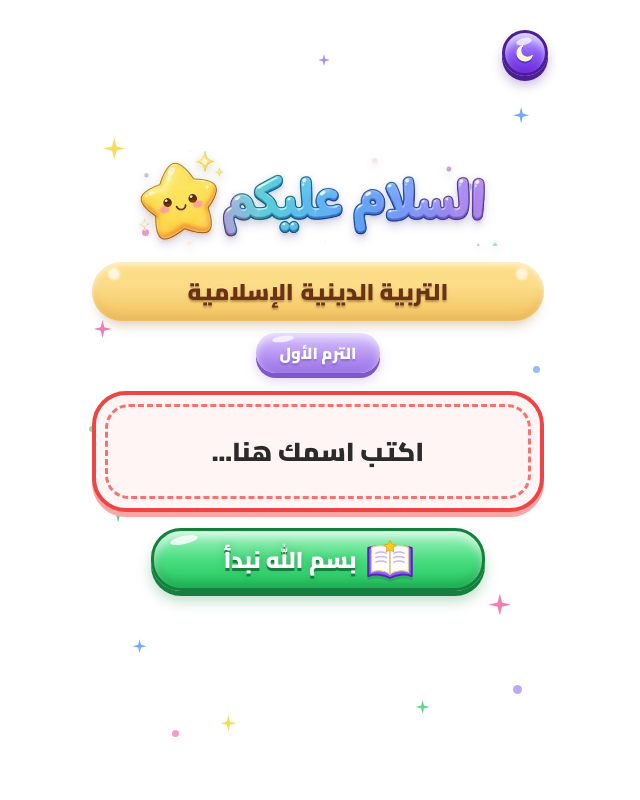
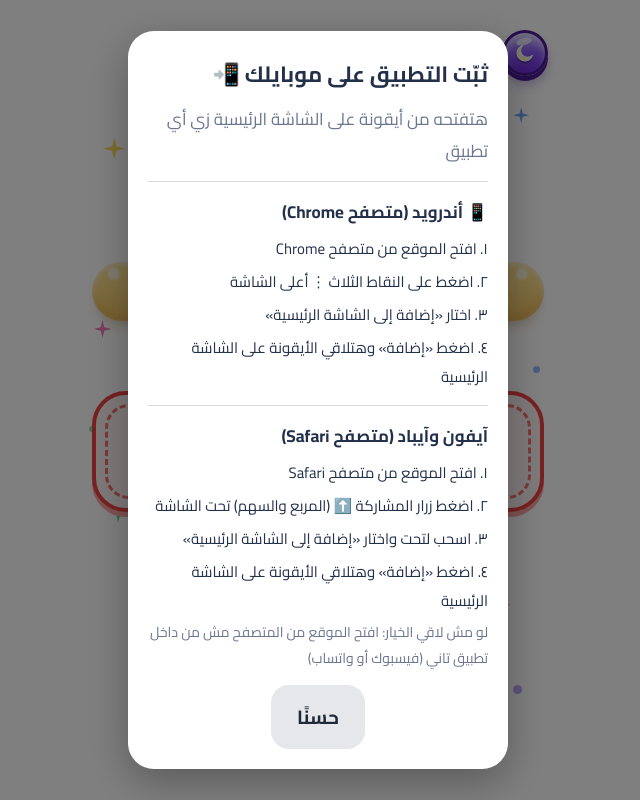
Before and after one commit to Smartlearning123/islam-pri1-tr1, a plain HTML site: page index.html in a window 1280 px wide. Shown: the whole page, without its empty margins (322-962 px from the left). Drawn offline with Linux system fonts and the light colour scheme; a web font is replaced by a local one.

Commit message:
Add files via upload

```diff
--- a/index.html
+++ b/index.html
@@ -483,6 +483,21 @@ button:focus-visible{outline:4px solid #3b82f6;outline-offset:2px}
 .btn.fbb{background:#1877f2;box-shadow:0 4px 0 #1257b5}.pt{border:0!important;background:linear-gradient(180deg,var(--l,#fff),var(--c))!important;border-radius:24px!important;box-shadow:0 5px 0 var(--d,#999),0 10px 16px rgba(0,0,0,.12)!important}.pt b,.pt span{color:#fff!important;text-shadow:0 2px 0 rgba(0,0,0,.18)}.pw{color:var(--ink)}.wq{border:2px solid #ffd3da!important;border-radius:22px!important;box-shadow:0 4px 0 #ffc2cc}.wq em{color:#e0405a}.pbs{flex-direction:row;gap:12px}.pbs .btn{flex:1;border-radius:999px!important;font-size:17px;color:#fff}#prt{background:linear-gradient(180deg,#b79bfd,#7c3aed)!important;box-shadow:0 5px 0 #5b21b6!important}.fbb{background:linear-gradient(180deg,#8fcbff,#3b82f6)!important;box-shadow:0 5px 0 #1d4ed8!important}
 .ann{border:3px solid #f59e0b;background:var(--card);color:var(--ink);border-radius:16px;padding:10px 12px;font-weight:700;text-align:center;margin:0 0 12px;white-space:pre-line}
 </style>
+<style id="insCss">
+.ivo{position:fixed;inset:0;background:rgba(0,0,0,.5);z-index:95;display:flex;align-items:center;justify-content:center;padding:20px;font-family:'Cairo','Segoe UI',Tahoma,sans-serif}
+.ivc{background:var(--card,#fff);color:var(--ink,#23304a);border-radius:26px;padding:22px 20px 20px;width:100%;max-width:380px;box-shadow:0 12px 40px rgba(0,0,0,.3);text-align:right;max-height:94vh;overflow:auto;font-family:inherit;direction:rtl}
+.ivc h2{margin:0 0 8px;font-size:22px}
+.ivc h3{margin:0 0 6px;font-size:17px}
+.ivc p{margin:0 0 12px;font-size:17px;color:var(--soft,#5b6680)}
+.ivc p.ist{margin:0 0 4px;font-size:15px;color:var(--ink,#23304a)}
+.ivc p.itp{font-size:14px;margin:4px 0 0}
+.ivc hr{border:0;border-top:1px solid rgba(128,128,128,.3);margin:14px 0}
+.ivb{display:block;border:0;border-radius:18px;padding:14px 26px;font:inherit;font-size:19px;font-weight:700;cursor:pointer;margin:14px auto 0;text-align:center;background:#e5e7eb;color:#1f2937}
+.ic.ic-in{background:linear-gradient(180deg,#93c5fd,#3b82f6 50%,#1d4ed8);border-color:#1e3a8a;box-shadow:inset 0 5px 7px rgba(255,255,255,.5),0 5px 0 #1e3a8a,0 9px 12px rgba(30,58,138,.3)}
+.ic.ic-in:active{box-shadow:inset 0 5px 7px rgba(255,255,255,.5),0 1px 0 #1e3a8a}
+.ic.wlin{position:absolute;top:100px;left:max(12px,calc(50% - 248px));width:46px;height:46px;margin:0;z-index:5}
+.ic.wlin svg{width:22px;height:22px}
+</style>
 </head>
 <body>
 <div id="app"></div>
@@ -887,5 +902,46 @@ document.addEventListener('click',e=>{
  });
 })();
 </script>
+<script>
+/* نافذة خطوات إضافة التطبيق للشاشة الرئيسية: مرة في اليوم، من غير تثبيت ولا ملفات إضافية */
+(function(){
+ var KEY='inst_day';
+ function steps(){
+  if(document.querySelector('.ivo')||document.querySelector('.rv'))return false;
+  var ios=/iphone|ipad|ipod/i.test(navigator.userAgent)||(navigator.platform==='MacIntel'&&navigator.maxTouchPoints>1);
+  var L=function(a){return a.map(function(t,i){return '<p class="ist">'+'١٢٣٤'[i]+'. '+t+'</p>'}).join('')};
+  var A='<h3>📱 أندرويد (متصفح Chrome)</h3>'+L(['افتح الموقع من متصفح Chrome','اضغط على النقاط الثلاث ⋮ أعلى الشاشة','اختار «إضافة إلى الشاشة الرئيسية»','اضغط «إضافة» وهتلاقي الأيقونة على الشاشة الرئيسية']);
+  var I='<h3>آيفون وآيباد (متصفح Safari)</h3>'+L(['افتح الموقع من متصفح Safari','اضغط زرار المشاركة ⬆️ (المربع والسهم) تحت الشاشة','اسحب لتحت واختار «إضافة إلى الشاشة الرئيسية»','اضغط «إضافة» وهتلاقي الأيقونة على الشاشة الرئيسية']);
+  var d=document.createElement('div');d.className='ivo';d.setAttribute('role','dialog');d.setAttribute('aria-modal','true');
+  d.innerHTML='<div class="ivc"><h2>ثبّت التطبيق على موبايلك 📲</h2><p>هتفتحه من أيقونة على الشاشة الرئيسية زي أي تطبيق</p><hr>'+(ios?I+'<hr>'+A:A+'<hr>'+I)+'<p class="itp">لو مش لاقي الخيار: افتح الموقع من المتصفح مش من داخل تطبيق تاني (فيسبوك أو واتساب)</p><button type="button" class="ivb" id="ivx">حسنًا</button></div>';
+  document.body.appendChild(d);
+  d.querySelector('#ivx').onclick=function(){d.remove()};
+  d.onclick=function(e){if(e.target===d)d.remove()};
+  return true;
+ }
+ setTimeout(function(){try{
+  var sa=false;try{sa=matchMedia('(display-mode: standalone)').matches||navigator.standalone===true}catch(e){}
+  if(sa)return;
+  var day=new Date().toDateString();
+  if(localStorage.getItem(KEY)===day)return;
+  if(steps())localStorage.setItem(KEY,day);
+ }catch(e){}},1800);
+ var IC='<svg viewBox="0 0 24 24" width="26" height="26" style="fill:none;stroke:#fff;stroke-width:2.4;stroke-linecap:round;stroke-linejoin:round" aria-hidden="true"><rect x="6" y="2.5" width="12" height="19" rx="2.6"/><path d="M12 7.5v6.5m0 0l-3-3m3 3l3-3"/></svg>';
+ function otop(e){var t=0;while(e){t+=e.offsetTop||0;e=e.offsetParent}return t}
+ function pos(b,n){b.style.top=Math.max(0,Math.round(otop(n)+(n.offsetHeight-b.offsetHeight)/2))+'px'}
+ function sync(){try{
+  var app=document.getElementById('app');if(!app)return;
+  var n=app.querySelector('.wlh.hn'),b=document.getElementById('ins');
+  if(!n){if(b)b.remove();return}
+  if(!b){b=document.createElement('button');b.type='button';b.id='ins';b.className='ic ic-in wlin';b.setAttribute('aria-label','طريقة إضافة التطبيق للشاشة الرئيسية');b.innerHTML=IC;b.onclick=function(){steps()};app.appendChild(b);[250,700,1500].forEach(function(t){setTimeout(q,t)})}
+  pos(b,n);
+ }catch(e){}}
+ var raf=0;function q(){if(raf)return;raf=requestAnimationFrame(function(){raf=0;sync()})}
+ var appEl=document.getElementById('app');
+ if(appEl)new MutationObserver(q).observe(appEl,{childList:true,subtree:true});
+ addEventListener('resize',q);document.addEventListener('load',q,true);
+ [300,900,2000].forEach(function(t){setTimeout(q,t)});q();
+})();
+</script>
 </body>
 </html>
```
